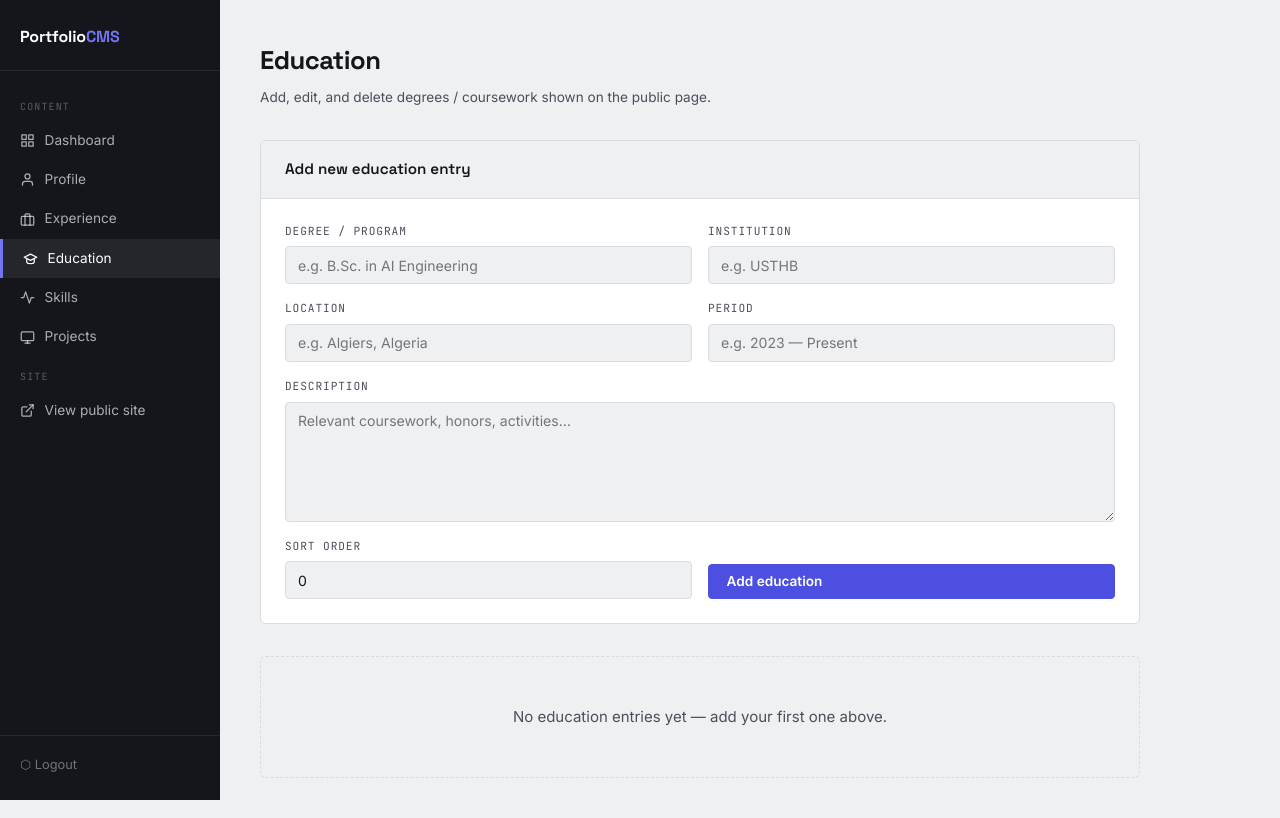
After one commit to Abdelmalek-Zouaoui/Portfolio, a FastAPI app: template templates/admin/education.html in a window 1280 px wide. The commit adds this page. Run offline with FastAPI, Linux system fonts and the light colour scheme; the template is opened without the code that fills it, so the values that code supplies are empty; parts of the project's set-up code (start-up, migrations or seed data) failed here and were passed over.

Commit message:
Add Education section, mirroring the Experience feature
New education table (degree, institution, location, period,
description, sort_order) with full admin CRUD, and a public timeline
section rendered right after Experience. Reuses the same timeline CSS.

```diff
--- a/database.py
+++ b/database.py
@@ -88,6 +88,18 @@ DDL = [
         sort_order   INTEGER DEFAULT 0
     )
     """,
+    # Education
+    """
+    CREATE TABLE IF NOT EXISTS education (
+        id          INTEGER PRIMARY KEY AUTOINCREMENT,
+        degree      TEXT    NOT NULL,
+        institution TEXT    DEFAULT '',
+        location    TEXT    DEFAULT '',
+        period      TEXT    DEFAULT '',
+        description TEXT    DEFAULT '',
+        sort_order  INTEGER DEFAULT 0
+    )
+    """,
     # Skills
     """
     CREATE TABLE IF NOT EXISTS skills (
--- a/static/style.css
+++ b/static/style.css
@@ -358,7 +358,7 @@ a  { color: inherit; text-decoration: none; }
 /* ══════════════════════════════════════════════════════════════════════════
    EXPERIENCE
 ══════════════════════════════════════════════════════════════════════════ */
-#experience { padding: var(--section-gap) 0; }
+#experience, #education { padding: var(--section-gap) 0; }
 
 .experience-header { margin-bottom: 2.5rem; }
 .experience-heading {
--- a/templates/admin/base.html
+++ b/templates/admin/base.html
@@ -38,6 +38,12 @@
         </a>
       </li>
       <li>
+        <a href="/admin/education" {% if active == 'education' %}class="active"{% endif %}>
+          <svg width="15" height="15" viewBox="0 0 24 24" fill="none" stroke="currentColor" stroke-width="2" stroke-linecap="round" stroke-linejoin="round"><path d="M22 10 12 5 2 10l10 5 10-5Z"/><path d="M6 12v5c0 1.5 3 3 6 3s6-1.5 6-3v-5"/></svg>
+          Education
+        </a>
+      </li>
+      <li>
         <a href="/admin/skills" {% if active == 'skills' %}class="active"{% endif %}>
           <svg width="15" height="15" viewBox="0 0 24 24" fill="none" stroke="currentColor" stroke-width="2" stroke-linecap="round" stroke-linejoin="round"><polyline points="22 12 18 12 15 21 9 3 6 12 2 12"/></svg>
           Skills
--- a/templates/admin/dashboard.html
+++ b/templates/admin/dashboard.html
@@ -19,6 +19,10 @@
     <div class="dash-stat-val">{{ experience_count }}</div>
     <div class="dash-stat-label">Experience entries</div>
   </div>
+  <div class="dash-stat">
+    <div class="dash-stat-val">{{ education_count }}</div>
+    <div class="dash-stat-label">Education entries</div>
+  </div>
 </div>
 
 <div class="card">
@@ -28,6 +32,7 @@
   <div class="card-body" style="display: flex; gap: 0.75rem; flex-wrap: wrap;">
     <a href="/admin/profile" class="btn btn-outline" id="dash-goto-profile">✏️ Edit profile &amp; bio</a>
     <a href="/admin/experiences" class="btn btn-outline" id="dash-goto-experiences">🧳 Manage experience</a>
+    <a href="/admin/education" class="btn btn-outline" id="dash-goto-education">🎓 Manage education</a>
     <a href="/admin/skills" class="btn btn-outline" id="dash-goto-skills">⚡ Manage skills</a>
     <a href="/admin/projects" class="btn btn-outline" id="dash-goto-projects">🗂 Manage projects</a>
     <a href="/" target="_blank" rel="noopener" class="btn btn-outline" id="dash-view-site">🌐 View public site</a>
--- /dev/null
+++ b/templates/admin/education.html
@@ -0,0 +1,145 @@
+{% extends "admin/base.html" %}
+{% set active = 'education' %}
+{% block title %}Education{% endblock %}
+
+{% block content %}
+<h1 class="page-title">Education</h1>
+<p class="page-sub">Add, edit, and delete degrees / coursework shown on the public page.</p>
+
+{% if saved == '1' %}
+<div class="flash flash-success">✔ Changes saved.</div>
+{% endif %}
+
+<!-- Add new education entry -->
+<div class="card" style="margin-bottom: 2rem;">
+  <div class="card-header"><span class="card-title">Add new education entry</span></div>
+  <div class="card-body">
+    <form method="POST" action="/admin/education/add">
+      <div class="form-grid">
+        <div class="form-group">
+          <label for="edu-degree">Degree / program</label>
+          <input type="text" id="edu-degree" name="degree" placeholder="e.g. B.Sc. in AI Engineering" required />
+        </div>
+        <div class="form-group">
+          <label for="edu-institution">Institution</label>
+          <input type="text" id="edu-institution" name="institution" placeholder="e.g. USTHB" />
+        </div>
+        <div class="form-group">
+          <label for="edu-location">Location</label>
+          <input type="text" id="edu-location" name="location" placeholder="e.g. Algiers, Algeria" />
+        </div>
+        <div class="form-group">
+          <label for="edu-period">Period</label>
+          <input type="text" id="edu-period" name="period" placeholder="e.g. 2023 — Present" />
+        </div>
+        <div class="form-group span-2">
+          <label for="edu-description">Description</label>
+          <textarea id="edu-description" name="description" rows="4" placeholder="Relevant coursework, honors, activities…"></textarea>
+        </div>
+        <div class="form-group">
+          <label for="edu-order">Sort order</label>
+          <input type="number" id="edu-order" name="sort_order" value="0" min="0" />
+        </div>
+        <div class="form-group" style="align-self: flex-end;">
+          <button type="submit" class="btn btn-primary" id="edu-add-btn">Add education</button>
+        </div>
+      </div>
+    </form>
+  </div>
+</div>
+
+<!-- Existing education entries -->
+{% if education %}
+<div class="card">
+  <div class="card-header">
+    <span class="card-title">All education entries</span>
+    <span style="font-family: var(--font-mono); font-size: 0.7rem; color: var(--ink-soft);">{{ education | length }} entries</span>
+  </div>
+  <table class="admin-table">
+    <thead>
+      <tr>
+        <th>Degree</th>
+        <th>Institution</th>
+        <th>Period</th>
+        <th style="width: 90px;">Order</th>
+        <th style="width: 180px;">Actions</th>
+      </tr>
+    </thead>
+    <tbody>
+      {% for edu in education %}
+      <tr>
+        <td>{{ edu.degree }}</td>
+        <td>{{ edu.institution }}</td>
+        <td style="font-family: var(--font-mono); font-size: 0.78rem;">{{ edu.period }}</td>
+        <td style="font-family: var(--font-mono); font-size: 0.78rem;">{{ edu.sort_order }}</td>
+        <td>
+          <details style="display: inline;">
+            <summary class="btn btn-outline btn-sm" style="cursor: pointer; list-style: none; display: inline-flex;">Edit</summary>
+          </details>
+          &nbsp;
+          <form method="POST" action="/admin/education/{{ edu.id }}/delete" style="display: inline;"
+                onsubmit="return confirm('Delete this education entry?')">
+            <button type="submit" class="btn btn-danger btn-sm">Delete</button>
+          </form>
+        </td>
+      </tr>
+      <!-- Edit row (shown via details) -->
+      <tr id="edu-edit-row-{{ edu.id }}" style="background: var(--accent-soft);">
+        <td colspan="5" style="padding: 0.75rem 1rem;">
+          <form method="POST" action="/admin/education/{{ edu.id }}/edit">
+            <div class="form-grid">
+              <div class="form-group">
+                <label>Degree / program</label>
+                <input type="text" name="degree" value="{{ edu.degree }}" required />
+              </div>
+              <div class="form-group">
+                <label>Institution</label>
+                <input type="text" name="institution" value="{{ edu.institution }}" />
+              </div>
+              <div class="form-group">
+                <label>Location</label>
+                <input type="text" name="location" value="{{ edu.location }}" />
+              </div>
+              <div class="form-group">
+                <label>Period</label>
+                <input type="text" name="period" value="{{ edu.period }}" />
+              </div>
+              <div class="form-group span-2">
+                <label>Description</label>
+                <textarea name="description" rows="4">{{ edu.description }}</textarea>
+              </div>
+              <div class="form-group">
+                <label>Sort order</label>
+                <input type="number" name="sort_order" value="{{ edu.sort_order }}" min="0" />
+              </div>
+              <div class="form-group" style="align-self: flex-end;">
+                <button type="submit" class="btn btn-primary btn-sm">Save</button>
+              </div>
+            </div>
+          </form>
+        </td>
+      </tr>
+      {% endfor %}
+    </tbody>
+  </table>
+</div>
+{% else %}
+  <div style="text-align: center; padding: 3rem; border: 1px dashed var(--line); border-radius: 6px; color: var(--ink-soft);">
+    No education entries yet — add your first one above.
+  </div>
+{% endif %}
+
+<script>
+document.querySelectorAll('details summary').forEach(summary => {
+  summary.addEventListener('click', e => {
+    e.preventDefault();
+    const tr = summary.closest('tr');
+    const nextRow = tr.nextElementSibling;
+    if (nextRow) {
+      nextRow.style.display = nextRow.style.display === 'none' ? '' : 'none';
+    }
+  });
+});
+document.querySelectorAll('[id^="edu-edit-row-"]').forEach(r => r.style.display = 'none');
+</script>
+{% endblock %}
```
Also changed, not shown: admin.py (+62 -0 lines), models.py (+51 -0 lines), templates/index.html (+35 -0 lines).
